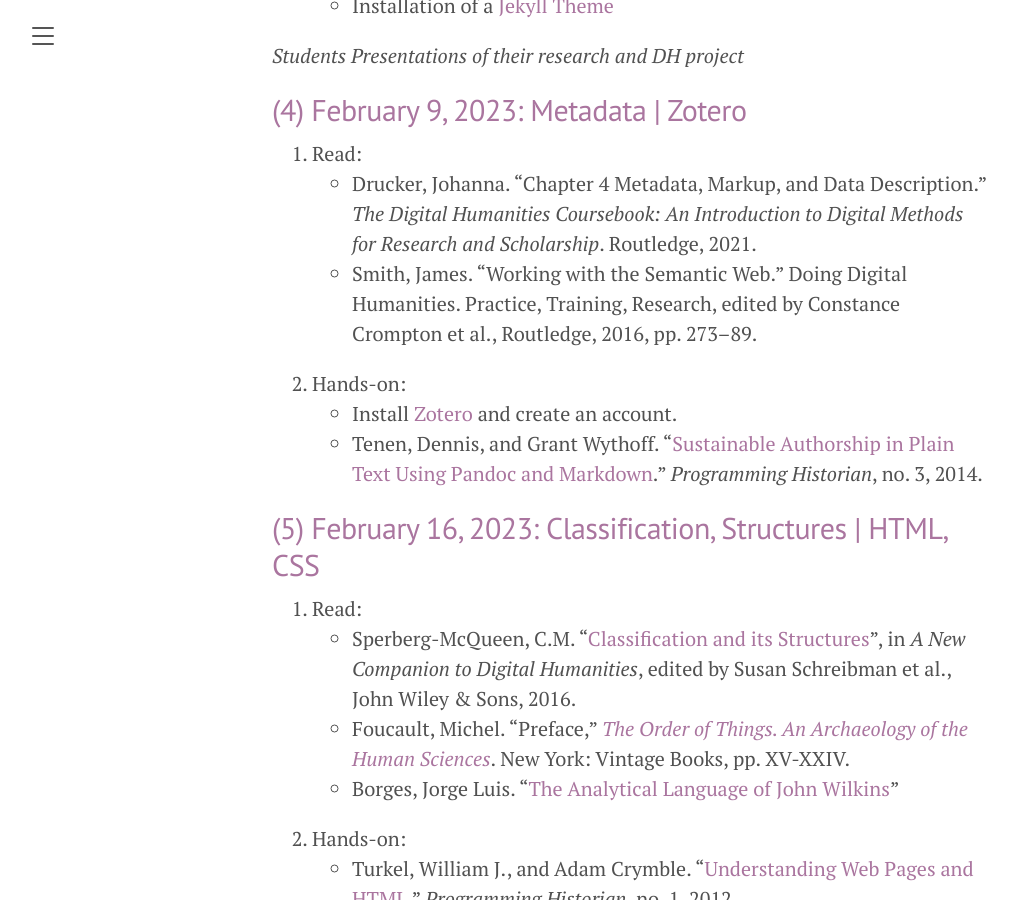
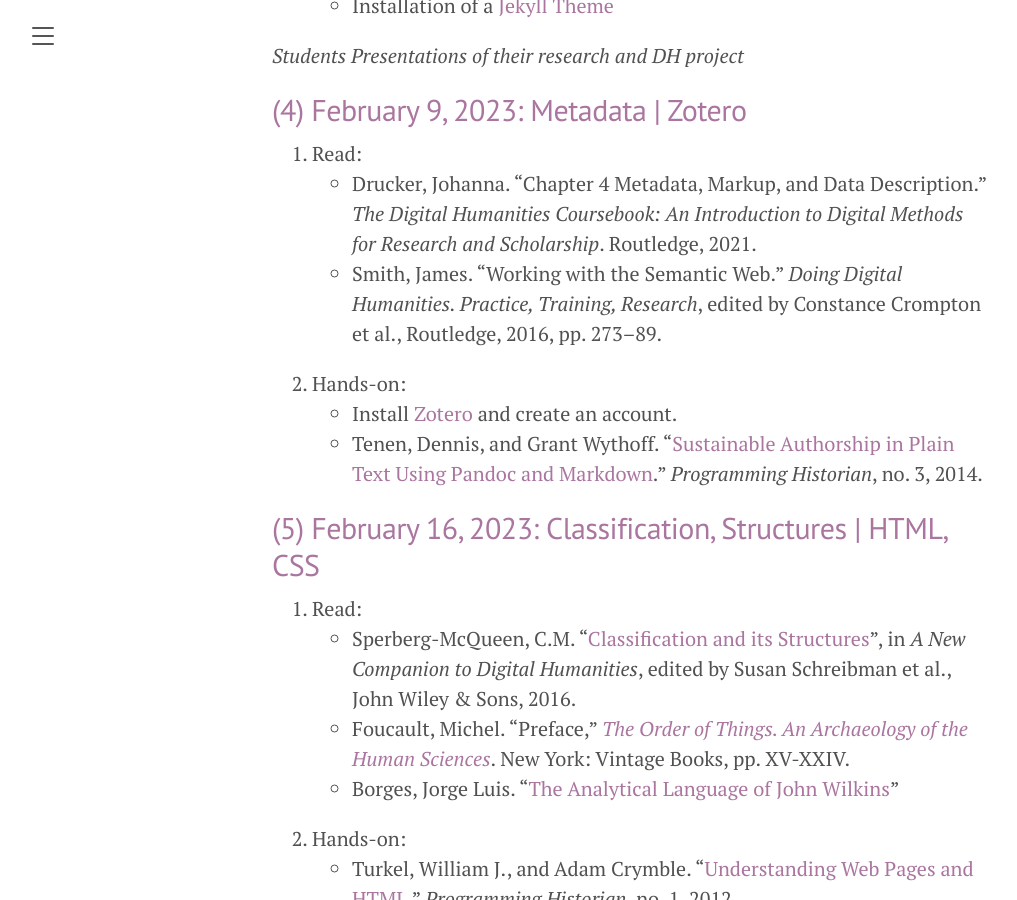
Before and after one commit to susannalles/DHPracticum_Spring23, a Jekyll site: the page built from schedule.md, in a window 1280 px wide and 900 px high, scrolled down 1385 px. Shown: the whole window, without its empty margins (8-1025 px from the left). Built offline with Jekyll 4.4.1, drawn with Linux system fonts in a browser that asks for light colours.

```diff
--- a/schedule.md
+++ b/schedule.md
@@ -41,7 +41,7 @@ title: Program
 
 1. Read:
   - Drucker, Johanna. "Chapter 4 Metadata, Markup, and Data Description." *The Digital Humanities Coursebook: An Introduction to Digital Methods for Research and Scholarship*. Routledge, 2021.
-  - Smith, James. “Working with the Semantic Web.” Doing Digital Humanities. Practice, Training, Research, edited by Constance Crompton et al., Routledge, 2016, pp. 273–89.
+  - Smith, James. “Working with the Semantic Web.” *Doing Digital Humanities. Practice, Training, Research*, edited by Constance Crompton et al., Routledge, 2016, pp. 273–89.
 2. Hands-on:
   - Install [Zotero](https://www.zotero.org/) and create an account.
   - Tenen, Dennis, and Grant Wythoff. “[Sustainable Authorship in Plain Text Using Pandoc and Markdown](https://programminghistorian.org/en/lessons/sustainable-authorship-in-plain-text-using-pandoc-and-markdown).” *Programming Historian*, no. 3, 2014.
```
